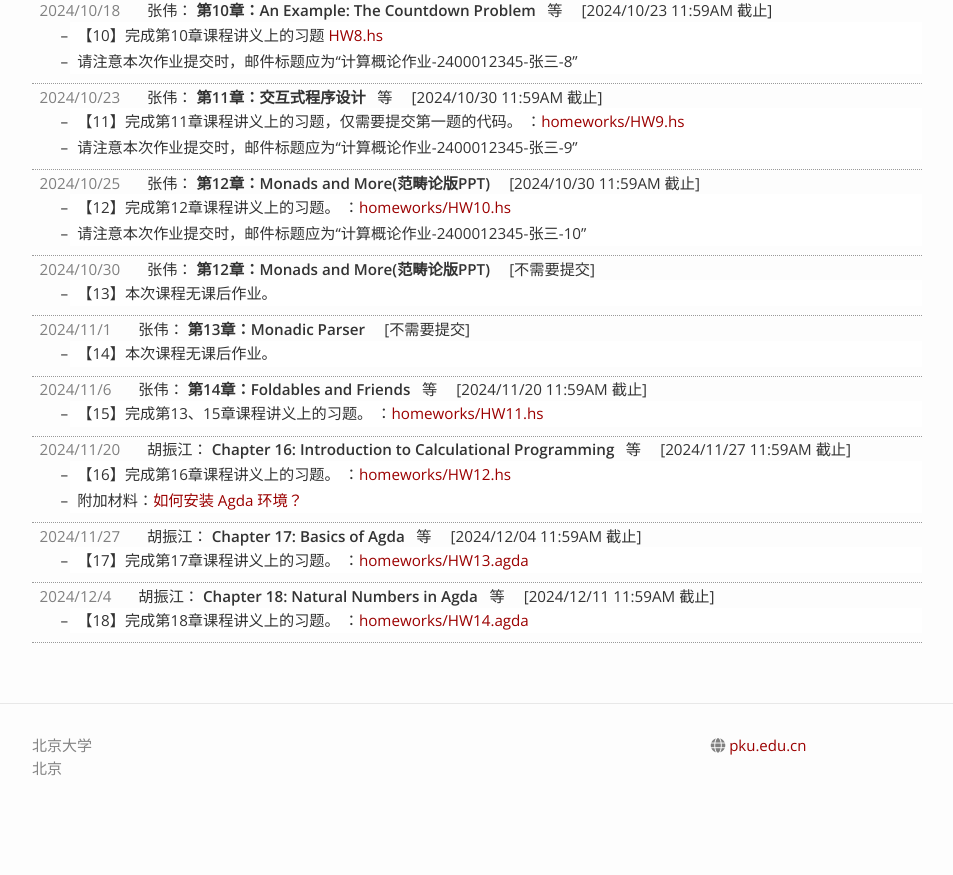
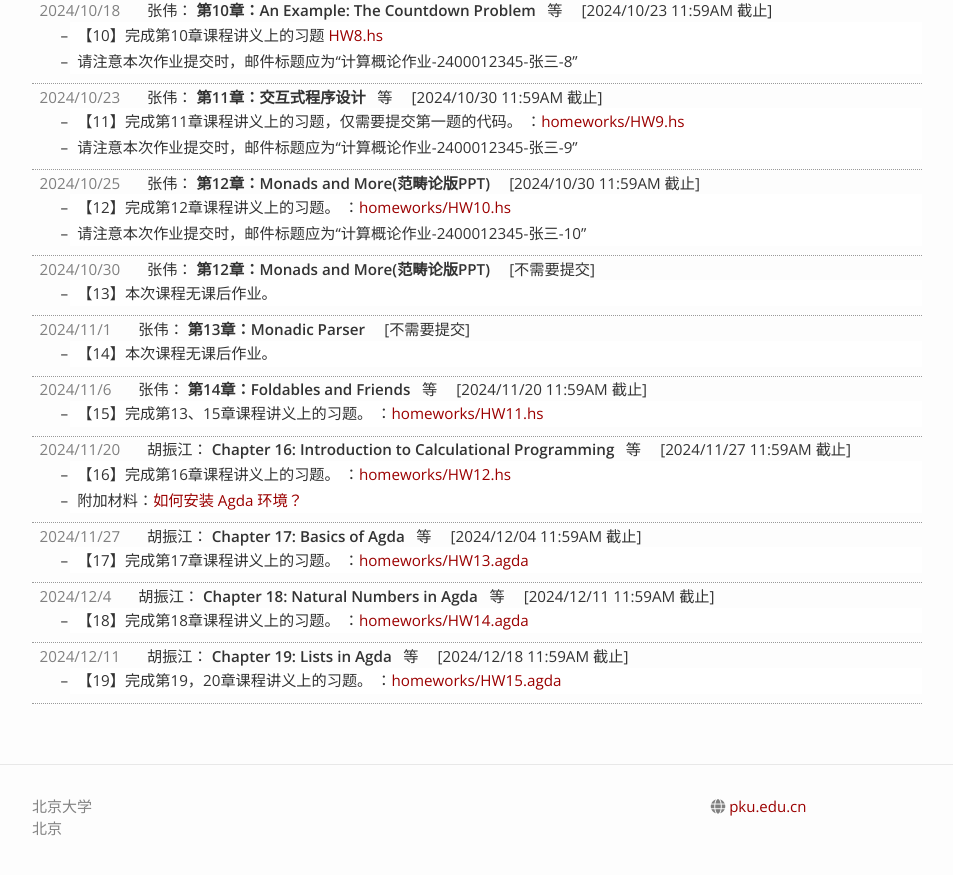
Before and after one commit to zhenjiang888/FP, a Jekyll site: the page built from 2024/assignments.md, in a window 1280 px wide and 900 px high, scrolled down 1214 px. Shown: the top 875 px of the window, without its empty margins (163-1116 px from the left). Built offline with Jekyll 4.4.1, drawn with Linux system fonts in a browser that asks for light colours; nearby versions of some CDN libraries; before the commit the page ends 2053 px from its top, so only the background shows below that.

Commit message:
Updating 2024 Fall ch19

```diff
--- a/_data/_2024.yaml
+++ b/_data/_2024.yaml
@@ -225,5 +225,17 @@ lectures:
     - text: 【18】完成第18章课程讲义上的习题。
       link: homeworks/HW14.agda
     due: 2024/12/11 11:59AM
+- teacher: 胡振江
+  date: 2024/12/11
+  slides:
+  - title: "Chapter 19: Lists in Agda"
+    link: ch19_agda_list.pdf
+  - title: "Chapter 20: Internal Verification"
+    link: ch20_internal.pdf
+  assignment:
+    descriptions:
+    - text: 【19】完成第19，20章课程讲义上的习题。
+      link: homeworks/HW15.agda
+    due: 2024/12/18 11:59AM
 
 updates: []
```
Also changed, not shown: 3 other files.
